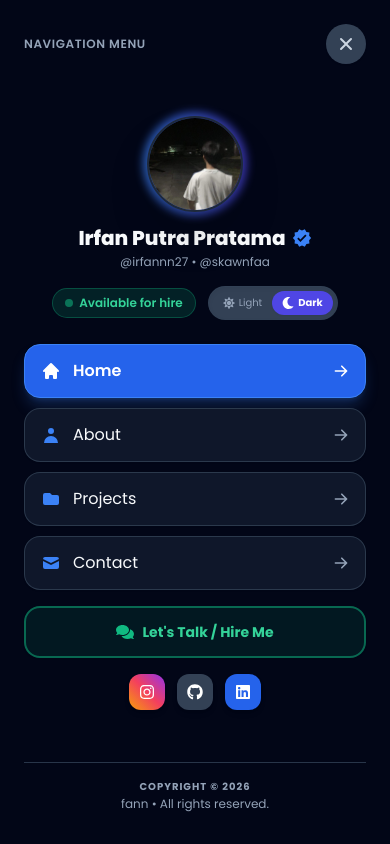
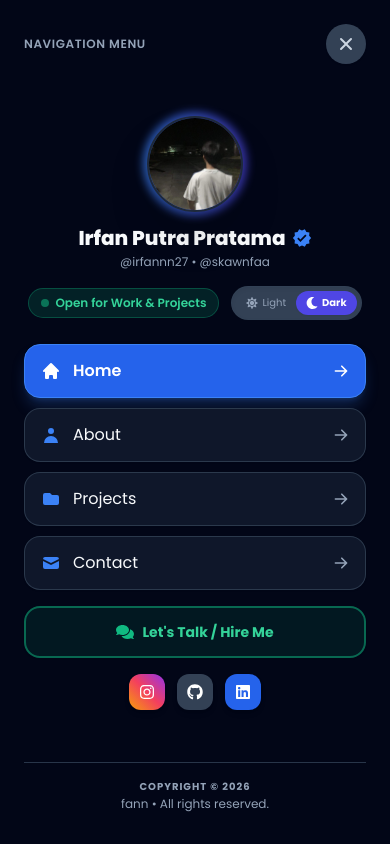
Before and after one commit to irfannn27/irfan-portofolio, a React (Vite) app: page / in a window 390 px wide. Both pictures are taken after a click on the button 356 px from the left and 30 px from the top of the page. Built offline with nearby package versions, Linux system fonts and the light colour scheme.

Commit message:
style: change status badge to Open for Work & Projects

```diff
--- a/src/components/Navbar.tsx
+++ b/src/components/Navbar.tsx
@@ -208,7 +208,7 @@ const Navbar: React.FC = () => {
               {/* Status pill */}
               <div className="flex items-center gap-1.5 px-3 py-1.5 rounded-full bg-emerald-500/15 border border-emerald-500/30 text-emerald-600 dark:text-emerald-400 text-xs font-semibold">
                 <span className="w-2 h-2 rounded-full bg-emerald-500 animate-pulse"></span>
-                Available for hire
+                Open for Work & Projects
               </div>
 
               {/* Theme Switcher Pill (Matching screenshot with Cloud/Sun & Cloud/Moon) */}
```
